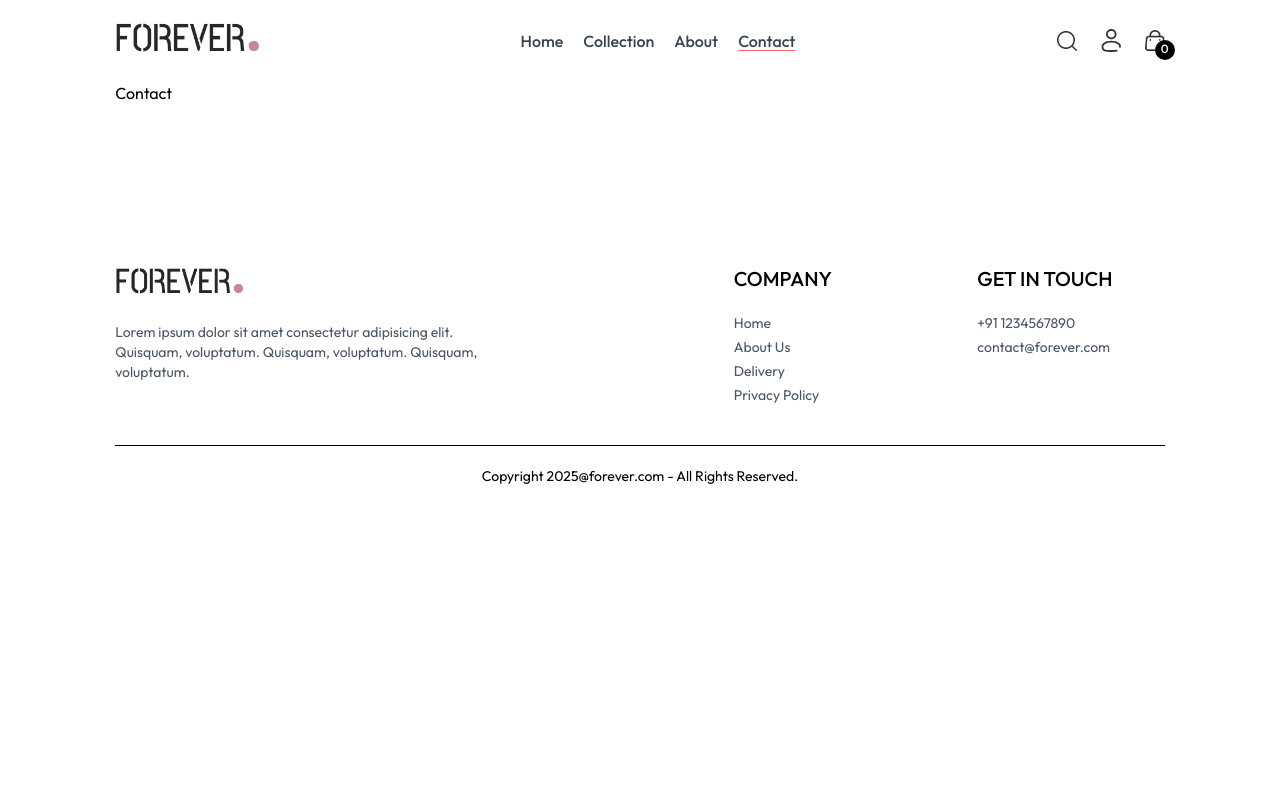
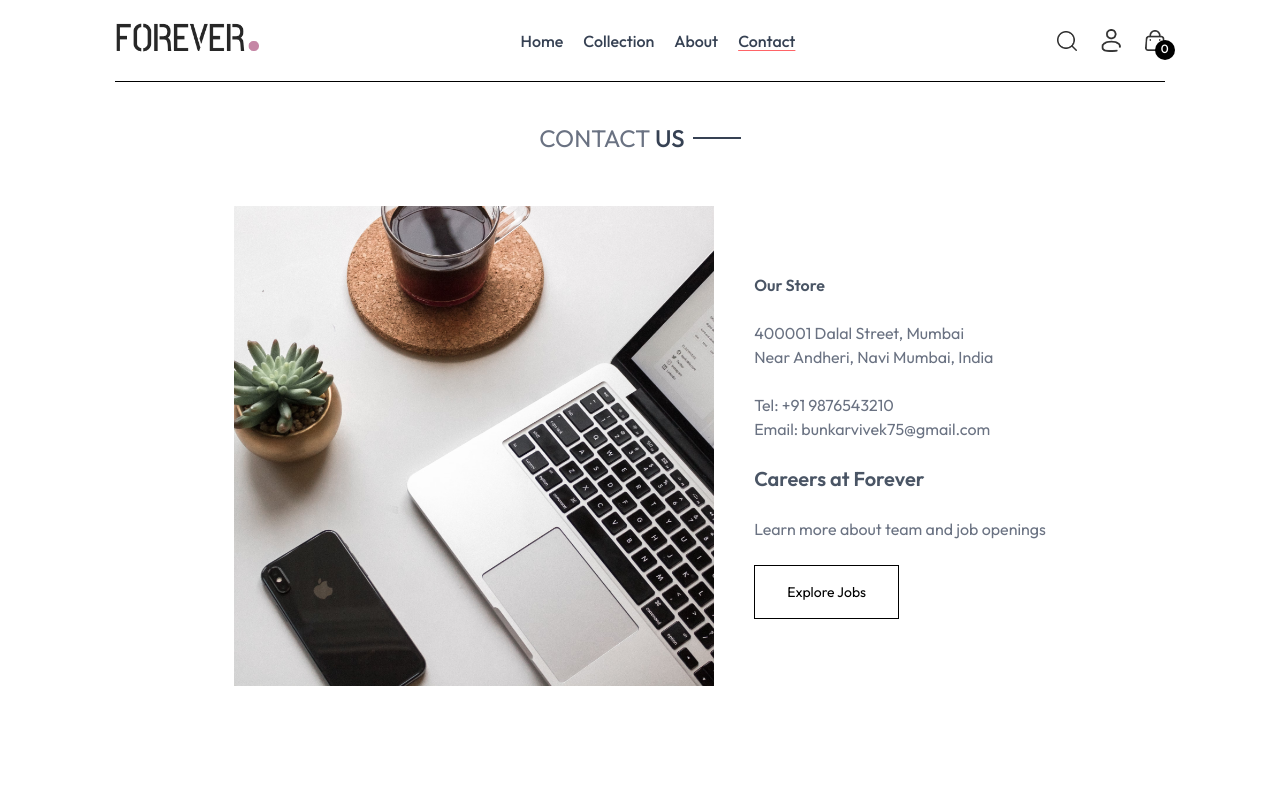
Before and after one commit to vivekvvk123/ecommerce-app, a React (Vite) app in the folder frontend/: page /contact in a window 1280 px wide. Shown: the top 800 px of the page. Built offline with nearby package versions, Linux system fonts and the light colour scheme.

Commit message:
Added: Contact us page

```diff
--- a/frontend/src/pages/Contact.jsx
+++ b/frontend/src/pages/Contact.jsx
@@ -1,8 +1,26 @@
 import React from 'react'
+import Title from '../components/Title'
+import {assets} from '../assets/assets'
 
 function Contact() {
   return (
-    <div>Contact</div>
+    <div>
+      <div className='text-center text-2xl pt-10 border-t'>
+        <Title text1={'CONTACT'} text2={'US'}/>
+      </div>
+      <div className='my-10 flex flex-col justify-center md:flex-row gap-10 mb-28'>
+        <img className='w-full md:max-w-[480px]' src={assets.contact_img} alt="" />
+        <div className='flex flex-col justify-center items-start gap-6'>
+          <p className='font font-semibold text-gray-600' >Our Store</p>
+          <p className='text-gray-500'>400001 Dalal Street, Mumbai <br /> Near Andheri, Navi Mumbai, India</p>
+          <p className='text-gray-500'>Tel: +91 9876543210 <br /> Email: bunkarvivek75@gmail.com</p>
+          <p className='text-xl font-semibold text-gray-600'>Careers at Forever</p>
+          <p className='text-gray-500'>Learn more about team and job openings</p>
+          <button className='border border-black px-8 py-4 text-sm hover:bg-black hover:text-white transition-all duration-500'>Explore Jobs</button>
+        </div>
+      </div>
+
+    </div>
   )
 }
 
```
